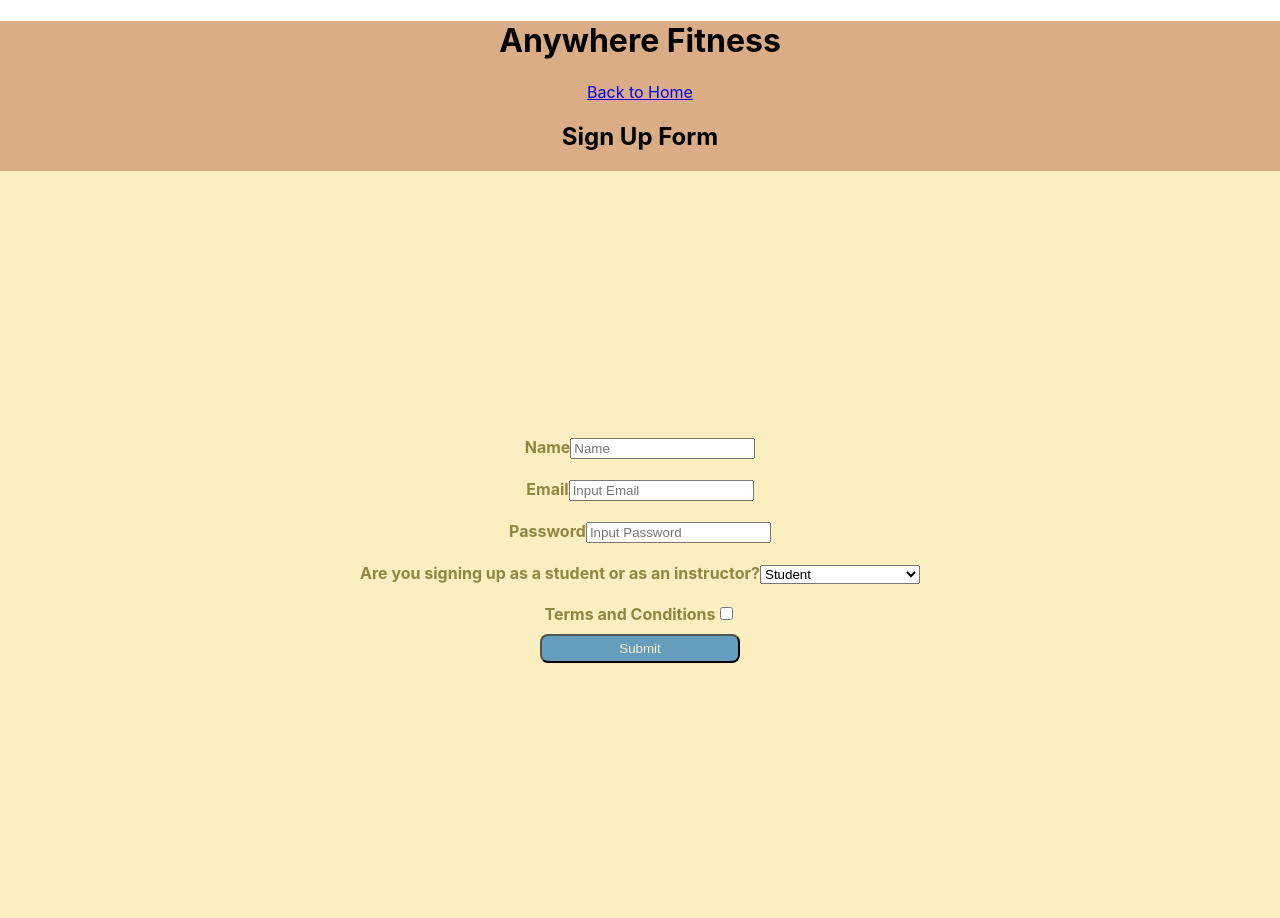
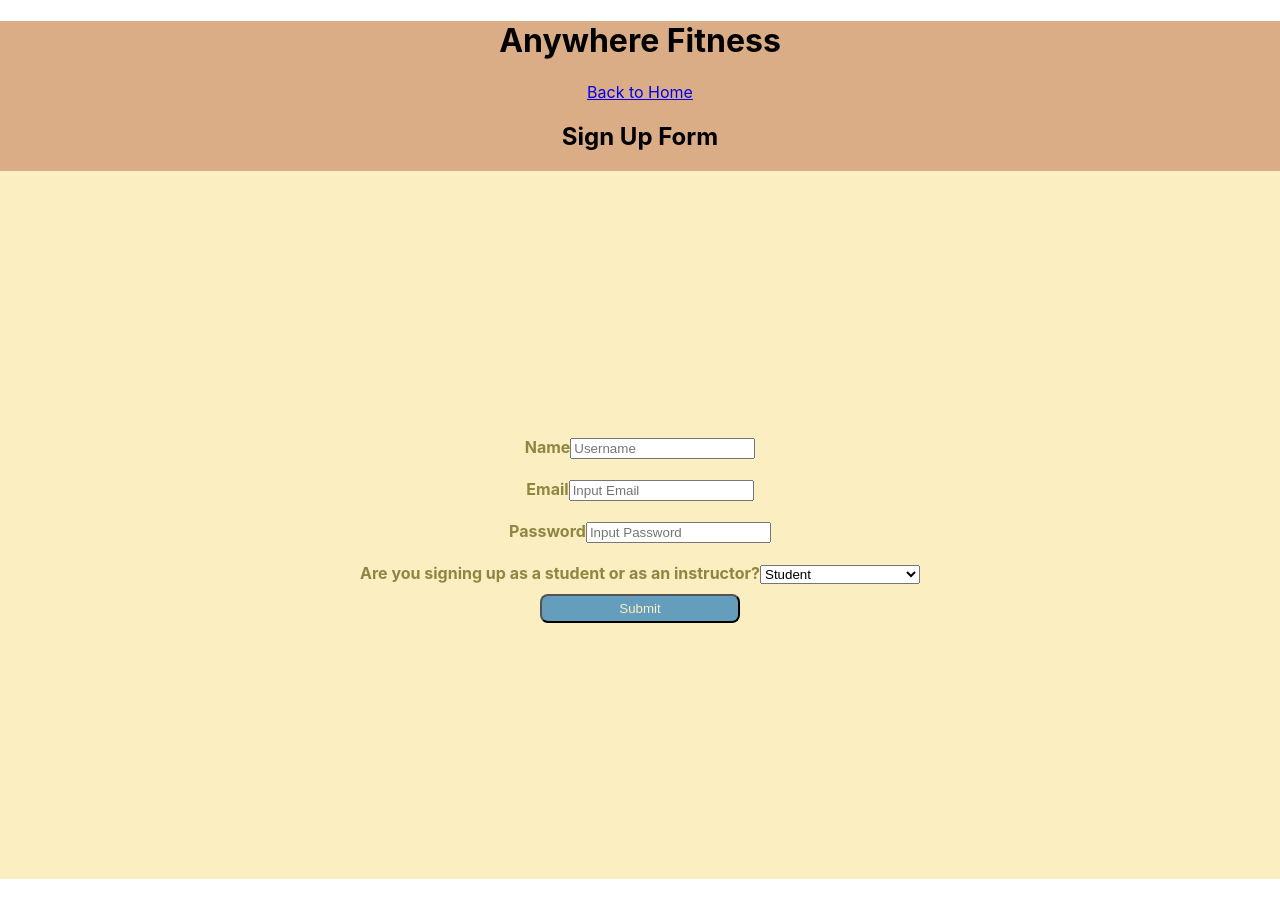
Before and after one commit to Anywhere-Fitness5/front-end, a React (Create React App) app: page /signup in a window 1280 px wide. After the commit the page ends 879 px from the top, so only its background shows below. Built offline with nearby package versions, Linux system fonts and the light colour scheme.

Commit message:
still having issues with dropdown menu, but front-end is successfully talking to API

```diff
--- a/src/components/InstructorDashboard.js
+++ b/src/components/InstructorDashboard.js
@@ -1 +1,2 @@
 import React from "react";
+import {BrowserRouter as Router} from "react-router-dom";
--- a/src/components/SignUp.js
+++ b/src/components/SignUp.js
@@ -7,31 +7,31 @@ import {axiosWithAuth} from "../utils/axiosWithAuth";
 
 
 const formSchema = yup.object().shape({
-    name: yup.string().required("Must input a name").min(2, "error: Must be a valid name"),
+    username: yup.string().required("Must input a username").min(2, "error: Must be a valid name"),
     email: yup.string().email("Must be a valid email address").required("Must input an email"),
     password: yup.string().required("Must input a password"),
     role: yup.string(),
     instructorCode: yup.string(),
-    terms: yup.boolean().oneOf([true], "Read and Agree terms of use")
+    // terms: yup.boolean().oneOf([true], "Read and Agree terms of use")
 });
 
 const SignUp = () => {
 
     const [formState, setFormState] = useState({
-        name: "",
+        username: "",
         email: "",
         password: "",
         isInstructor: false,
-        terms: false
+        // terms: false
     });
 
     const [errorState, setErrorState] = useState({
-        name: "",
+        username: "",
         email: "",
         password: "",
         role: "",
         instructorCode: "",
-        terms: ""
+        // terms: ""
     })
 
     const validate = e => {
@@ -87,13 +87,13 @@ const SignUp = () => {
                     Name
             <input
                         type="text"
-                        name="name"
-                        id="name"
-                        placeholder="Name"
-                        value={formState.name}
+                        name="username"
+                        id="username"
+                        placeholder="Username"
+                        value={formState.username}
                         onChange={inputChange}
                         />
-                    {errorState.name.length > 0 ? (<p className="error">{errorState.name}</p>) : null}
+                    {errorState.username.length > 0 ? (<p className="error">{errorState.username}</p>) : null}
                         </label>
                     <label>
                         Email
@@ -143,7 +143,7 @@ const SignUp = () => {
                         onChange={instructorHandler}
                     />
                 </label> */}
-                <label htmlFor="terms">
+                {/* <label htmlFor="terms">
                     Terms and Conditions
         <input
                         type="checkbox"
@@ -152,7 +152,7 @@ const SignUp = () => {
                         checked={formState.terms}
                         onChange={inputChange}
                     />
-                </label>
+                </label> */}
                 <div class= "submitButton">
                 <button>Submit</button>
                 </div>
```
